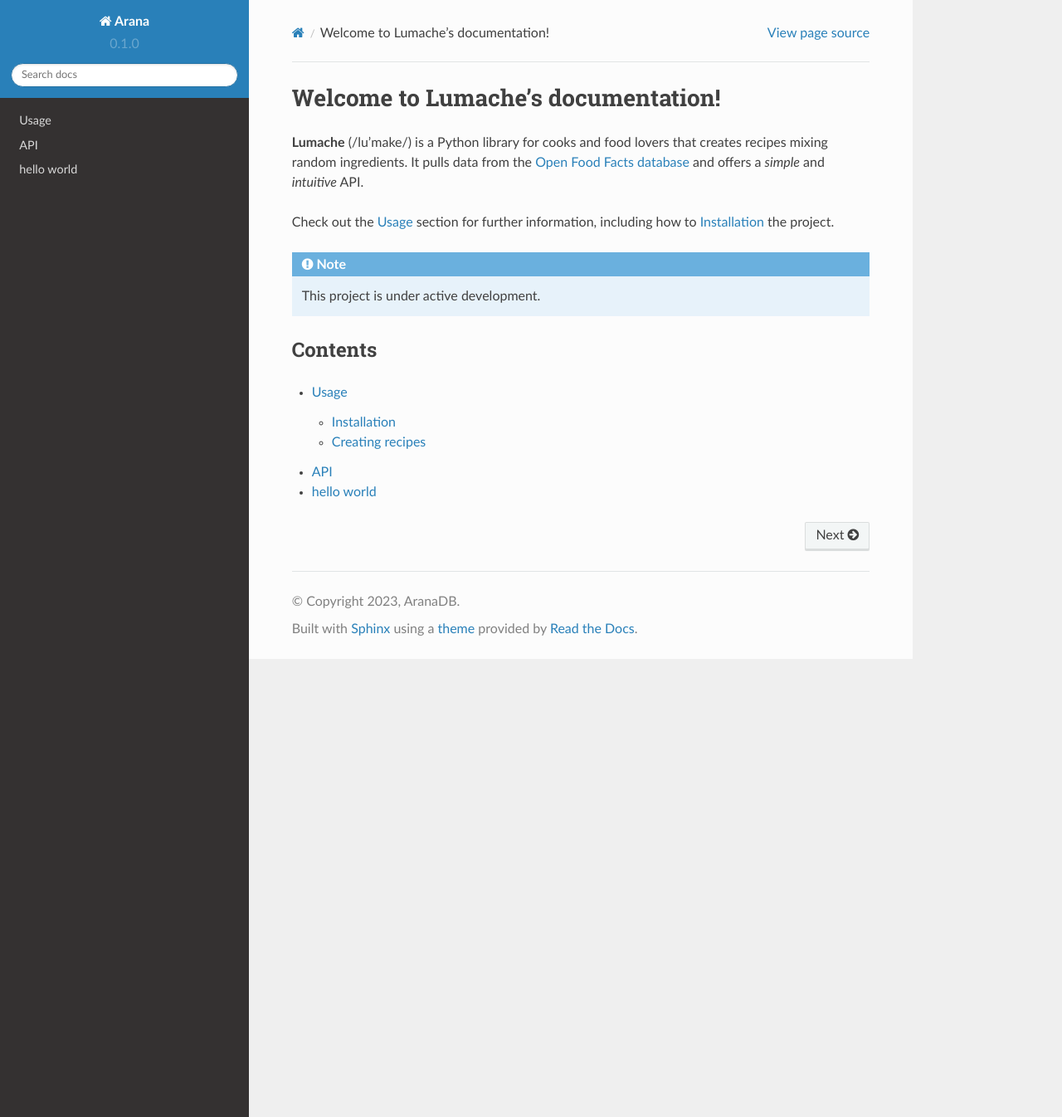
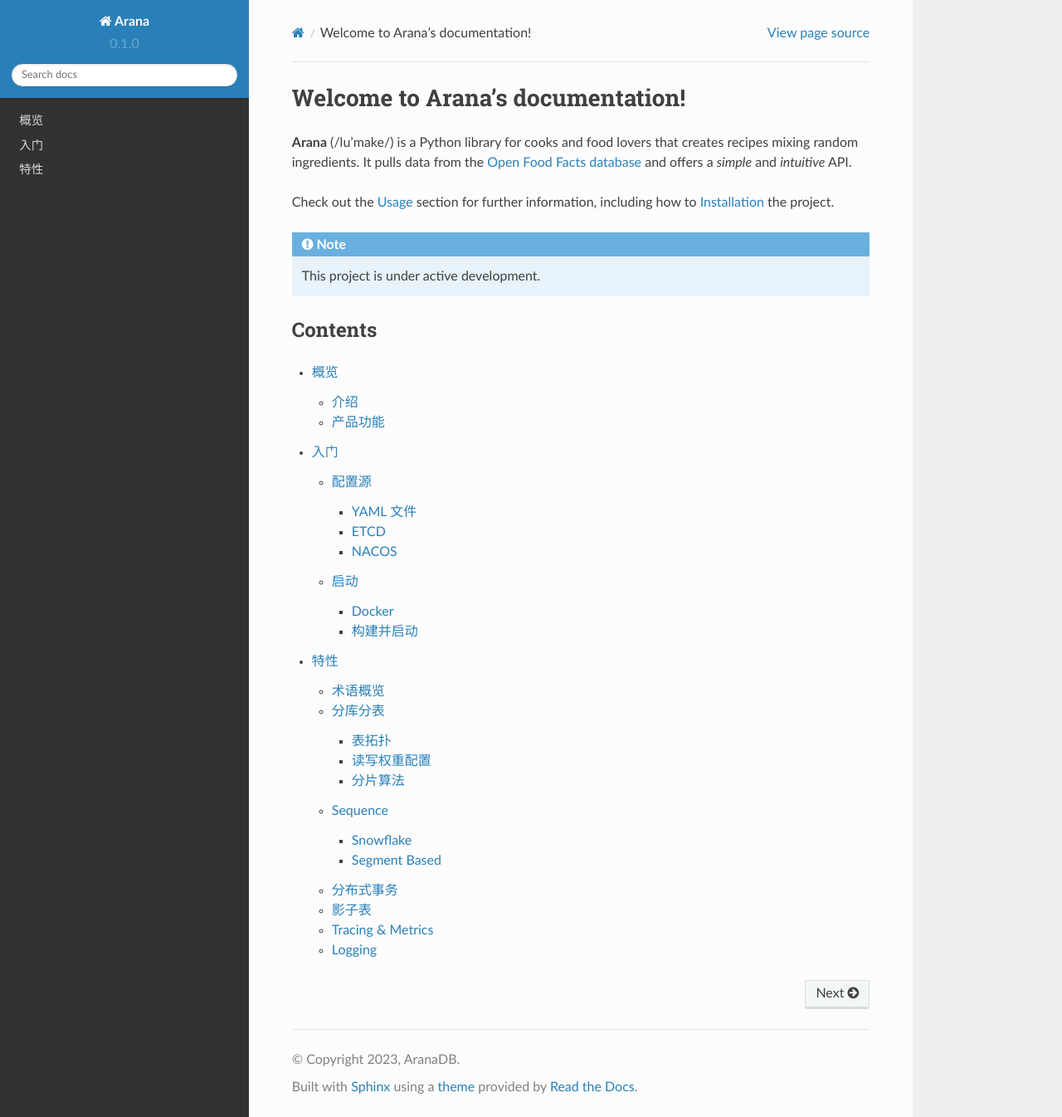
Before and after one commit to arana-db/arana-docs, a Sphinx documentation site: the page built from docs/source/index.rst, in a window 1280 px wide and 1346 px high. Shown: the whole window at 83% size. Built offline with Sphinx 7.4.7 and the Read the Docs theme 2.0.0, drawn with Linux system fonts in a browser that asks for light colours; some of the changed lines change nothing that is shown.

Commit message:
add more docs

```diff
--- a/docs/source/api.rst
+++ /dev/null
@@ -1,7 +0,0 @@
-API
-===
-
-.. autosummary::
-   :toctree: generated
-
-   lumache
--- a/docs/source/conf.py
+++ b/docs/source/conf.py
@@ -1,17 +1,10 @@
 # Configuration file for the Sphinx documentation builder.
-
-from recommonmark.parser import CommonMarkParser
-
-source_parsers = {
-    '.md': CommonMarkParser,
-}
-source_suffix = ['.rst', '.md']
 
 # -- Project information
 
 project = 'Arana'
 copyright = '2023, AranaDB'
-author = 'Jeffsky'
+author = 'The Arana Team'
 
 release = '0.1'
 version = '0.1.0'
@@ -24,6 +17,7 @@
     'sphinx.ext.autodoc',
     'sphinx.ext.autosummary',
     'sphinx.ext.intersphinx',
+    'myst_parser',
 ]
 
 intersphinx_mapping = {
--- /dev/null
+++ b/docs/source/feature.md
@@ -0,0 +1,64 @@
+## 特性
+
+### 术语概览
+
+数据库访问代理在后端将数据量较大的数据表水平拆分到各个 MySQL 数据库中，后端的这些 MySQL 数据库被称为分库，分库中的表被称为分表。
+
+其中微观上来看，每个分库实际对应至少1个物理 MySQL 数据库，而每个分表对应一张物理 MySQL 表。
+
+拆分后，每个分库负责一份数据的读写操作，从而有效的分散了整体访问压力。在系统扩容时，只需要水平增加分库的数量，并且迁移相关数据，就可以提高数据库访问代理系统的总体容量。
+
+一条简单的基于分库分表的查询语句执行过程大致可以提炼如下:
+
+![Topology](./images/arana-toplogy.svg)
+
+对齐进行抽象，可以得到如下信息:
+
+- 其中用户提交的 SQL，我们称之为`逻辑SQL`
+- 这条SQL所查询的库表我们称为`逻辑库`和`逻辑表`
+- 代理会通过某个字段计算出实际的`分片`，这个字段称为`片键`，用于定义计算逻辑的分别称为`分库算法`和`分表算法`
+
+> 猜猜看? `uid=9` 和 `uid=6` 分别最终路由到哪个物理库的哪个物理表?
+
+
+### 分库分表
+
+#### 表拓扑
+
+TODO: 介绍下表拓扑信息的相关概念
+
+#### 读写权重配置
+
+TODO: 介绍下读写权重的配置及相关概念
+
+#### 分片算法
+
+TODO: 介绍下常见的分片算法方式
+
+
+### Sequence
+
+TODO: 科普下sequence的概念
+
+#### Snowflake
+
+TODO: 基于雪花算法的实现介绍及原理
+
+#### Segment Based
+
+TODO: 基于段的实现介绍及原理
+
+
+### 分布式事务
+TODO: 介绍下分布式事务
+
+
+### 影子表
+
+### Tracing & Metrics
+
+TODO: 介绍下链路追踪以及监控
+
+### Logging
+
+TODO: 介绍下日志，如逻辑SQL，物理SQL，事务，逻辑慢SQL，物理慢SQL等日志的配置
--- a/docs/source/hello.md
+++ /dev/null
@@ -1,3 +0,0 @@
-## hello world
-
-> this is a markdown
--- a/docs/source/index.rst
+++ b/docs/source/index.rst
@@ -1,7 +1,7 @@
-Welcome to Lumache's documentation!
+Welcome to Arana's documentation!
 ===================================
 
-**Lumache** (/lu'make/) is a Python library for cooks and food lovers
+**Arana** (/lu'make/) is a Python library for cooks and food lovers
 that creates recipes mixing random ingredients.
 It pulls data from the `Open Food Facts database <https://world.openfoodfacts.org/>`_
 and offers a *simple* and *intuitive* API.
@@ -17,7 +17,8 @@
 --------
 
 .. toctree::
+   :glob:
 
-   usage
-   api
-   hello
+   overview
+   quickstart
+   feature
--- /dev/null
+++ b/docs/source/overview.md
@@ -0,0 +1,23 @@
+## 概览
+
+### 介绍
+
+Arana是一个面向数据库的中间件代理, 旨在基于已有的廉价MySQL集群之上提供强大的分库分表、读写分离、分布式事务、弹性扩展等能力。
+
+Arana的最终的设计目标为实现DB-Mesh, 以sidecar的形式提供轻量的标准MySQL协议兼容服务, 使用上与访问普通MySQL一样的体验, 最大限度降低用户的集成使用成本。同时Arana最终的愿景是消除手动分库分表, 提供Shardless的自动分片。
+
+
+### 产品功能
+
+Arana以Go语言开发, 是一个100%开放开源的组织, 依托社区同学的努力迭代实现了丰富的产品功能:
+
+| 特性 | 定义 |
+|-----|-----|
+| 数据分片 | 数据分片, 可以对海量数据做水平分割。Arana基于底层数据库提供分布式数据库解决方案，可以水平扩展计算和存储。|
+| 分布式事务 | 数据库事务能力是一个基石, 提供分布式事务能力是每一个分布式数据库/中间件需要解决的难点。Arana依托XA事务提供了开箱即用的分布式事务能力。|
+| 读写分离 | 数据库读写分离常用于解决高吞吐读写能力背景下的流量治理, Arana提供了基于灵活权重配置的流量治理能力, 您可依据实际情况配置对应的分流。|
+| 高可用 | Arana可以将底层廉价的MySQL集群并联起来, 通过ETCD动态推送能力, 实现主从切换, 故障转移, 提供了高鲁棒性的解决方案。|
+| JOIN查询 | 分布式数据库下涉及跨库JOIN, Arana提供了HashJoin以及SortMergeJoin等跨库JOIN的能力, 同时也引入了表组的概念, 可对一些跨库JOIN进行优化。|
+| 影子库 | 很多业务会涉及全链路压测, Arana支持传递压测标HINT将压测流量下推到压测库表, 实现数据隔离, 避免压测数据污染。|
+
+![Arana Arch](./images/arana-intro-arch1.svg)
--- /dev/null
+++ b/docs/source/quickstart.md
@@ -0,0 +1,34 @@
+## 入门
+
+### 配置源
+
+Arana支持多种配置源, 包括基于配置文件的以及常见配置中心等, 甚至您可以通过实现内部API接口来自定义配置源。
+
+![Configuration Arch](./images/arana-intro-arch2.svg)
+
+
+#### YAML 文件
+
+TODO: 简述下基于YAML文件的配置
+
+
+#### ETCD
+
+TODO: 简述下基于ETCD的配置样例
+
+#### NACOS
+
+TODO: 简述下基于NACOS文件的配置样例
+
+
+### 启动
+
+TODO: 简述下启动过程
+
+#### Docker
+
+TODO: 简述下通过`docker`启动
+
+#### 构建并启动
+
+TODO: 简述下如何从源码构建并启动
```
Also changed, not shown: docs/source/images/arana-intro-arch1.svg (added), docs/source/images/arana-intro-arch2.svg (added), docs/source/images/arana-toplogy.svg (added).
